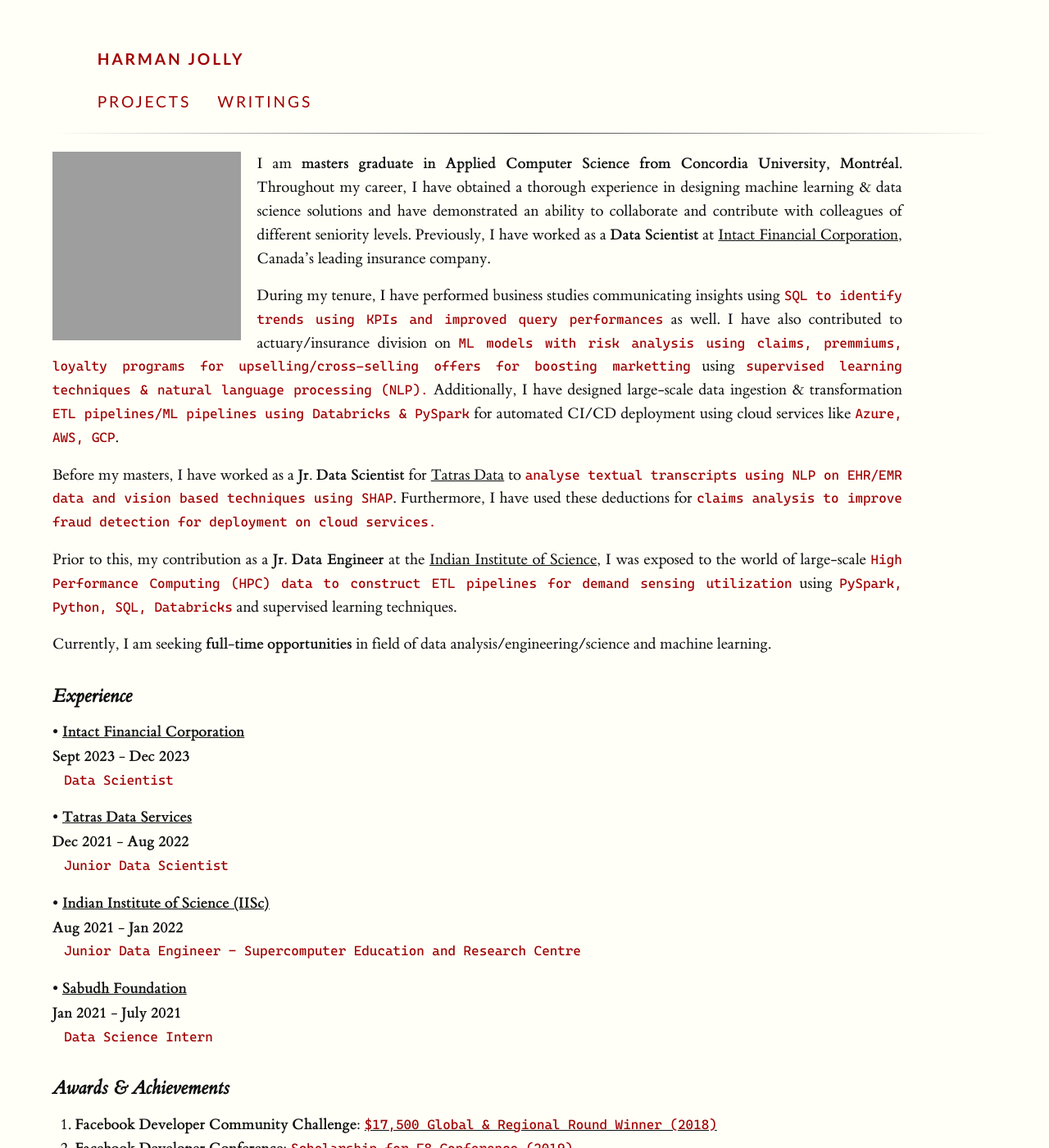
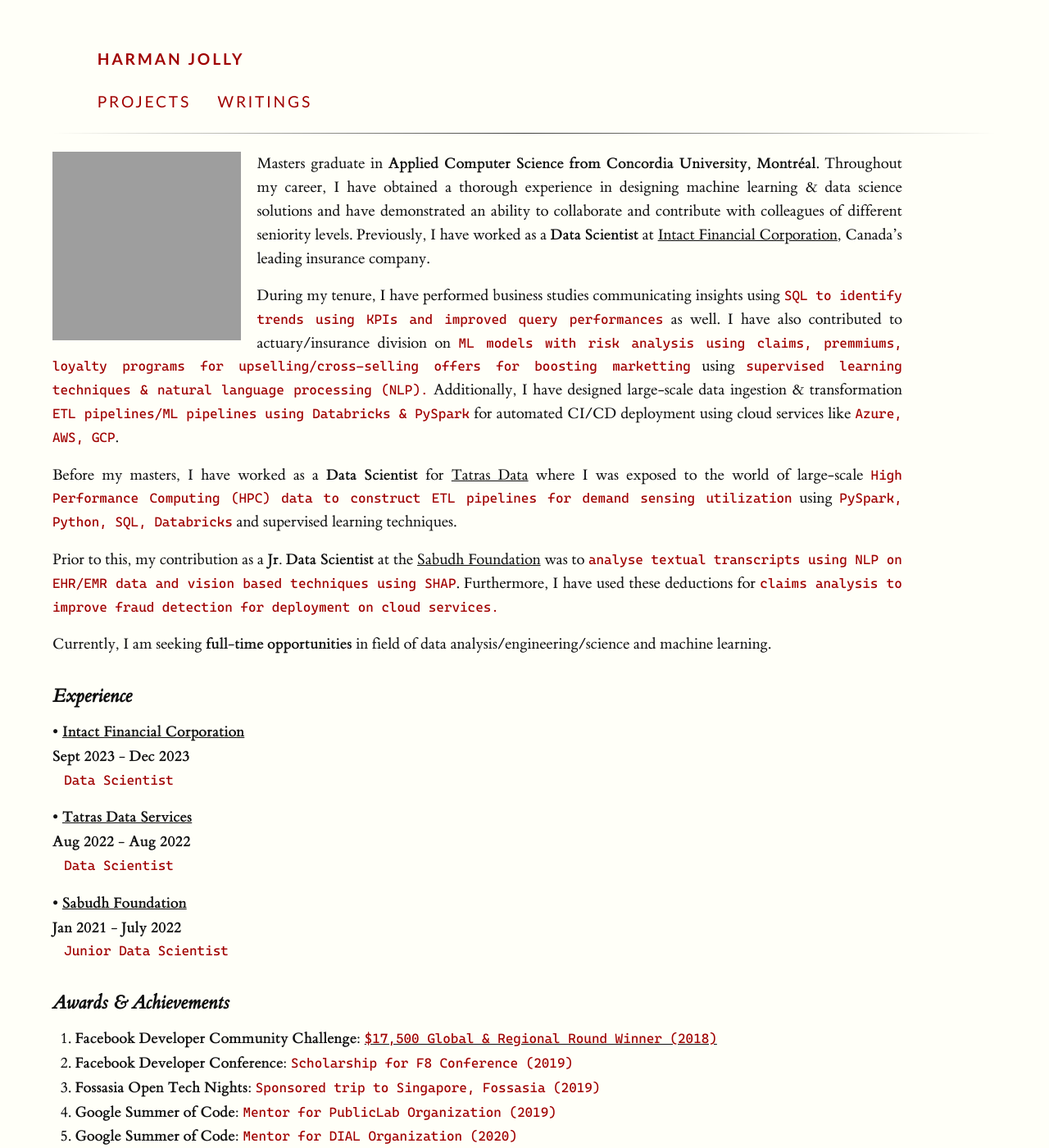
Before and after one commit to coderjolly/coderjolly.github.io, a Jekyll site: the page built from index.md, in a window 1280 px wide and 1400 px high. Shown: the whole window at 82% size. Built offline with Jekyll 4.4.1, drawn with Linux system fonts in a browser that asks for light colours; a style sheet for code colours, icons or effects is not loaded; grey boxes are pictures that could not be loaded.

Commit message:
changed Index.html

```diff
--- a/index.md
+++ b/index.md
@@ -12,15 +12,15 @@ nav_exclude: true
 
 <!-- SUMMARY -->
 
-I am **masters graduate in Applied Computer Science from Concordia University, Montréal**. Throughout my career, I have obtained a thorough experience in designing machine learning & data science solutions and have demonstrated an ability to collaborate and contribute with colleagues of different seniority levels. Previously, I have worked as a **Data Scientist** at [Intact Financial Corporation](https://intactlab.ca/), Canada's leading insurance company.
+Masters graduate in **Applied Computer Science from Concordia University, Montréal**. Throughout my career, I have obtained a thorough experience in designing machine learning & data science solutions and have demonstrated an ability to collaborate and contribute with colleagues of different seniority levels. Previously, I have worked as a **Data Scientist** at [Intact Financial Corporation](https://intactlab.ca/), Canada's leading insurance company.
 <!-- ranging from my classmates to upper-management in order to push my boundaries.  -->
 
 During my tenure, I have performed business studies communicating insights using `SQL to identify trends using KPIs and improved query performances` as well. I have also contributed to actuary/insurance division on `ML models with risk analysis using claims, premmiums, loyalty programs for upselling/cross-selling offers for boosting marketting` using `supervised learning techniques & natural language processing (NLP).`
 Additionally, I have designed large-scale data ingestion & transformation `ETL pipelines/ML pipelines using Databricks & PySpark` for automated CI/CD deployment using cloud services like `Azure, AWS, GCP`.
 
-Before my masters, I have worked as a **Jr. Data Scientist** for [Tatras Data](https://tatrasdata.com/){:target="_blank"} to `analyse textual transcripts using NLP on EHR/EMR data and vision based techniques using SHAP`. Furthermore, I have used these deductions for `claims analysis to improve fraud detection for deployment on cloud services.`
+Before my masters, I have worked as a **Data Scientist** for [Tatras Data](https://tatrasdata.com/){:target="_blank"} where I was exposed to the world of large-scale `High Performance Computing (HPC) data to construct ETL pipelines for demand sensing utilization` using `PySpark, Python, SQL, Databricks` and supervised learning techniques.
 
-Prior to this, my contribution as a **Jr. Data Engineer** at the [Indian Institute of Science](https://www.serc.iisc.ac.in/supercomputer/for-traditional-hpc-simulations-param-pravega/){:target="_blank"}, I was exposed to the world of large-scale `High Performance Computing (HPC) data to construct ETL pipelines for demand sensing utilization` using `PySpark, Python, SQL, Databricks` and supervised learning techniques.
+Prior to this, my contribution as a **Jr. Data Scientist** at the [Sabudh Foundation](https://www.linkedin.com/company/sabudh-foundation/posts/){:target="_blank"} was to `analyse textual transcripts using NLP on EHR/EMR data and vision based techniques using SHAP`. Furthermore, I have used these deductions for `claims analysis to improve fraud detection for deployment on cloud services.`
 
 Currently, I am seeking **full-time opportunities** in field of data analysis/engineering/science and machine learning.
 
@@ -31,15 +31,11 @@ Currently, I am seeking **full-time opportunities** in field of data analysis/en
 &#8226; [**Intact Financial Corporation**](https://intactlab.ca/){:target="_blank"} &nbsp;&nbsp;&nbsp;&nbsp;&nbsp;&nbsp;&nbsp;&nbsp;&nbsp;&nbsp;&nbsp;&nbsp;&nbsp;&nbsp;&nbsp;&nbsp;&nbsp;&nbsp;&nbsp;&nbsp;&nbsp;&nbsp;&nbsp;&nbsp;&nbsp;&nbsp;&nbsp;&nbsp;&nbsp;&nbsp;&nbsp;&nbsp;&nbsp;&nbsp;&nbsp;&nbsp;&nbsp;&nbsp;&nbsp;&nbsp;&nbsp;&nbsp;&nbsp;&nbsp;&nbsp;&nbsp;&nbsp;&nbsp;&nbsp;&nbsp;&nbsp;&nbsp;&nbsp;&nbsp;&nbsp;&nbsp;&nbsp;&nbsp;&nbsp;&nbsp;&nbsp;&nbsp;&nbsp;&nbsp;&nbsp;&nbsp;&nbsp;&nbsp;&nbsp;&nbsp;&nbsp;&nbsp;&nbsp;&nbsp;&nbsp;&nbsp;&nbsp;&nbsp;&nbsp;&nbsp;&nbsp;&nbsp;&nbsp;&nbsp;&nbsp;&nbsp;&nbsp;&nbsp;&nbsp;&nbsp;&nbsp;&nbsp;&nbsp;&nbsp;&nbsp;&nbsp;&nbsp;&nbsp;&nbsp;&nbsp;&nbsp;&nbsp;&nbsp;&nbsp;&nbsp;&nbsp;&nbsp;&nbsp;&nbsp;&nbsp;&nbsp;&nbsp;&nbsp;&nbsp;&nbsp;&nbsp;&nbsp;&nbsp;&nbsp;&nbsp;&nbsp;&nbsp;&nbsp;&nbsp;&nbsp;&nbsp;&nbsp;&nbsp;&nbsp;&nbsp;&nbsp;&nbsp;&nbsp;&nbsp;&nbsp;&nbsp;&nbsp;&nbsp;&nbsp;&nbsp;&nbsp;&nbsp;&nbsp;&nbsp;&nbsp;&nbsp;&nbsp;&nbsp;&nbsp;&nbsp;&nbsp;&nbsp;&nbsp;&nbsp;&nbsp;&nbsp;&nbsp;&nbsp;&nbsp;&nbsp;&nbsp;&nbsp;&nbsp;&nbsp;&nbsp; **Sept 2023 - Dec 2023**<br/>
 &nbsp;&nbsp; `Data Scientist`
 
-&#8226; [**Tatras Data Services**](https://tatrasdata.com/){:target="_blank"} &nbsp;&nbsp;&nbsp;&nbsp;&nbsp;&nbsp;&nbsp;&nbsp;&nbsp;&nbsp;&nbsp;&nbsp;&nbsp;&nbsp;&nbsp;&nbsp;&nbsp;&nbsp;&nbsp;&nbsp;&nbsp;&nbsp;&nbsp;&nbsp;&nbsp;&nbsp;&nbsp;&nbsp;&nbsp;&nbsp;&nbsp;&nbsp;&nbsp;&nbsp;&nbsp;&nbsp;&nbsp;&nbsp;&nbsp;&nbsp;&nbsp;&nbsp;&nbsp;&nbsp;&nbsp;&nbsp;&nbsp;&nbsp;&nbsp;&nbsp;&nbsp;&nbsp;&nbsp;&nbsp;&nbsp;&nbsp;&nbsp;&nbsp;&nbsp;&nbsp;&nbsp;&nbsp;&nbsp;&nbsp;&nbsp;&nbsp;&nbsp;&nbsp;&nbsp;&nbsp;&nbsp;&nbsp;&nbsp;&nbsp;&nbsp;&nbsp;&nbsp;&nbsp;&nbsp;&nbsp;&nbsp;&nbsp;&nbsp;&nbsp;&nbsp;&nbsp;&nbsp;&nbsp;&nbsp;&nbsp;&nbsp;&nbsp;&nbsp;&nbsp;&nbsp;&nbsp;&nbsp;&nbsp;&nbsp;&nbsp;&nbsp;&nbsp;&nbsp;&nbsp;&nbsp;&nbsp;&nbsp;&nbsp;&nbsp;&nbsp;&nbsp;&nbsp;&nbsp;&nbsp;&nbsp;&nbsp;&nbsp;&nbsp;&nbsp;&nbsp;&nbsp;&nbsp;&nbsp;&nbsp;&nbsp;&nbsp;&nbsp;&nbsp;&nbsp;&nbsp;&nbsp;&nbsp;&nbsp;&nbsp;&nbsp;&nbsp;&nbsp;&nbsp;&nbsp;&nbsp;&nbsp;&nbsp;&nbsp;&nbsp;&nbsp;&nbsp;&nbsp;&nbsp;&nbsp;&nbsp;&nbsp;&nbsp;&nbsp;&nbsp;&nbsp;&nbsp;&nbsp;&nbsp;&nbsp;&nbsp;&nbsp;&nbsp;&nbsp;&nbsp;&nbsp;&nbsp;&nbsp;&nbsp;&nbsp;&nbsp;&nbsp;&nbsp;&nbsp;&nbsp;&nbsp;&nbsp;&nbsp;&nbsp; **Dec 2021 - Aug 2022**<br/>
+&#8226; [**Tatras Data Services**](https://tatrasdata.com/){:target="_blank"} &nbsp;&nbsp;&nbsp;&nbsp;&nbsp;&nbsp;&nbsp;&nbsp;&nbsp;&nbsp;&nbsp;&nbsp;&nbsp;&nbsp;&nbsp;&nbsp;&nbsp;&nbsp;&nbsp;&nbsp;&nbsp;&nbsp;&nbsp;&nbsp;&nbsp;&nbsp;&nbsp;&nbsp;&nbsp;&nbsp;&nbsp;&nbsp;&nbsp;&nbsp;&nbsp;&nbsp;&nbsp;&nbsp;&nbsp;&nbsp;&nbsp;&nbsp;&nbsp;&nbsp;&nbsp;&nbsp;&nbsp;&nbsp;&nbsp;&nbsp;&nbsp;&nbsp;&nbsp;&nbsp;&nbsp;&nbsp;&nbsp;&nbsp;&nbsp;&nbsp;&nbsp;&nbsp;&nbsp;&nbsp;&nbsp;&nbsp;&nbsp;&nbsp;&nbsp;&nbsp;&nbsp;&nbsp;&nbsp;&nbsp;&nbsp;&nbsp;&nbsp;&nbsp;&nbsp;&nbsp;&nbsp;&nbsp;&nbsp;&nbsp;&nbsp;&nbsp;&nbsp;&nbsp;&nbsp;&nbsp;&nbsp;&nbsp;&nbsp;&nbsp;&nbsp;&nbsp;&nbsp;&nbsp;&nbsp;&nbsp;&nbsp;&nbsp;&nbsp;&nbsp;&nbsp;&nbsp;&nbsp;&nbsp;&nbsp;&nbsp;&nbsp;&nbsp;&nbsp;&nbsp;&nbsp;&nbsp;&nbsp;&nbsp;&nbsp;&nbsp;&nbsp;&nbsp;&nbsp;&nbsp;&nbsp;&nbsp;&nbsp;&nbsp;&nbsp;&nbsp;&nbsp;&nbsp;&nbsp;&nbsp;&nbsp;&nbsp;&nbsp;&nbsp;&nbsp;&nbsp;&nbsp;&nbsp;&nbsp;&nbsp;&nbsp;&nbsp;&nbsp;&nbsp;&nbsp;&nbsp;&nbsp;&nbsp;&nbsp;&nbsp;&nbsp;&nbsp;&nbsp;&nbsp;&nbsp;&nbsp;&nbsp;&nbsp;&nbsp;&nbsp;&nbsp;&nbsp;&nbsp;&nbsp;&nbsp;&nbsp;&nbsp;&nbsp;&nbsp;&nbsp;&nbsp;&nbsp;&nbsp;&nbsp; **Aug 2022 - Aug 2022**<br/>
+&nbsp;&nbsp; `Data Scientist`
+
+&#8226; [**Sabudh Foundation**](https://www.linkedin.com/company/sabudh-foundation/posts/){:target="_blank"} &nbsp;&nbsp;&nbsp;&nbsp;&nbsp;&nbsp;&nbsp;&nbsp;&nbsp;&nbsp;&nbsp;&nbsp;&nbsp;&nbsp;&nbsp;&nbsp;&nbsp;&nbsp;&nbsp;&nbsp;&nbsp;&nbsp;&nbsp;&nbsp;&nbsp;&nbsp;&nbsp;&nbsp;&nbsp;&nbsp;&nbsp;&nbsp;&nbsp;&nbsp;&nbsp;&nbsp;&nbsp;&nbsp;&nbsp;&nbsp;&nbsp;&nbsp;&nbsp;&nbsp;&nbsp;&nbsp;&nbsp;&nbsp;&nbsp;&nbsp;&nbsp;&nbsp;&nbsp;&nbsp;&nbsp;&nbsp;&nbsp;&nbsp;&nbsp;&nbsp;&nbsp;&nbsp;&nbsp;&nbsp;&nbsp;&nbsp;&nbsp;&nbsp;&nbsp;&nbsp;&nbsp;&nbsp;&nbsp;&nbsp;&nbsp;&nbsp;&nbsp;&nbsp;&nbsp;&nbsp;&nbsp;&nbsp;&nbsp;&nbsp;&nbsp;&nbsp;&nbsp;&nbsp;&nbsp;&nbsp;&nbsp;&nbsp;&nbsp;&nbsp;&nbsp;&nbsp;&nbsp;&nbsp;&nbsp;&nbsp;&nbsp;&nbsp;&nbsp;&nbsp;&nbsp;&nbsp;&nbsp;&nbsp;&nbsp;&nbsp;&nbsp;&nbsp;&nbsp;&nbsp;&nbsp;&nbsp;&nbsp;&nbsp;&nbsp;&nbsp;&nbsp;&nbsp;&nbsp;&nbsp;&nbsp;&nbsp;&nbsp;&nbsp;&nbsp;&nbsp;&nbsp;&nbsp;&nbsp;&nbsp;&nbsp;&nbsp;&nbsp;&nbsp;&nbsp;&nbsp;&nbsp;&nbsp;&nbsp;&nbsp;&nbsp;&nbsp;&nbsp;&nbsp;&nbsp;&nbsp;&nbsp;&nbsp;&nbsp;&nbsp;&nbsp;&nbsp;&nbsp;&nbsp;&nbsp;&nbsp;&nbsp;&nbsp;&nbsp;&nbsp;&nbsp;&nbsp;&nbsp;&nbsp;&nbsp;&nbsp;&nbsp;&nbsp;&nbsp;&nbsp;&nbsp;&nbsp;&nbsp;&nbsp;&nbsp;&nbsp;&nbsp;&nbsp; **Jan 2021 - July 2022**<br/>
 &nbsp;&nbsp; `Junior Data Scientist`
-
-&#8226; [**Indian Institute of Science (IISc)**](https://www.serc.iisc.ac.in/supercomputer/for-traditional-hpc-simulations-param-pravega/){:target="_blank"} &nbsp;&nbsp;&nbsp;&nbsp;&nbsp;&nbsp;&nbsp;&nbsp;&nbsp;&nbsp;&nbsp;&nbsp;&nbsp;&nbsp;&nbsp;&nbsp;&nbsp;&nbsp;&nbsp;&nbsp;&nbsp;&nbsp;&nbsp;&nbsp;&nbsp;&nbsp;&nbsp;&nbsp;&nbsp;&nbsp;&nbsp;&nbsp;&nbsp;&nbsp;&nbsp;&nbsp;&nbsp;&nbsp;&nbsp;&nbsp;&nbsp;&nbsp;&nbsp;&nbsp;&nbsp;&nbsp;&nbsp;&nbsp;&nbsp;&nbsp;&nbsp;&nbsp;&nbsp;&nbsp;&nbsp;&nbsp;&nbsp;&nbsp;&nbsp;&nbsp;&nbsp;&nbsp;&nbsp;&nbsp;&nbsp;&nbsp;&nbsp;&nbsp;&nbsp;&nbsp;&nbsp;&nbsp;&nbsp;&nbsp;&nbsp;&nbsp;&nbsp;&nbsp;&nbsp;&nbsp;&nbsp;&nbsp;&nbsp;&nbsp;&nbsp;&nbsp;&nbsp;&nbsp;&nbsp;&nbsp;&nbsp;&nbsp;&nbsp;&nbsp;&nbsp;&nbsp;&nbsp;&nbsp;&nbsp;&nbsp;&nbsp;&nbsp;&nbsp;&nbsp;&nbsp;&nbsp;&nbsp;&nbsp;&nbsp;&nbsp;&nbsp;&nbsp;&nbsp;&nbsp;&nbsp;&nbsp;&nbsp;&nbsp;&nbsp;&nbsp;&nbsp;&nbsp;&nbsp;&nbsp;&nbsp;&nbsp;&nbsp;&nbsp;&nbsp;&nbsp;&nbsp;&nbsp;&nbsp;&nbsp;&nbsp;&nbsp;&nbsp;&nbsp;&nbsp;&nbsp;&nbsp;&nbsp;&nbsp;&nbsp;&nbsp;&nbsp;&nbsp;&nbsp;&nbsp;&nbsp;&nbsp;&nbsp;&nbsp;&nbsp;&nbsp;&nbsp;&nbsp;&nbsp;&nbsp;&nbsp; **Aug 2021 - Jan 2022**<br/>
-&nbsp;&nbsp; `Junior Data Engineer  - Supercomputer Education and Research Centre`
-
-
-&#8226; [**Sabudh Foundation**](https://sabudh.org/){:target="_blank"} &nbsp;&nbsp;&nbsp;&nbsp;&nbsp;&nbsp;&nbsp;&nbsp;&nbsp;&nbsp;&nbsp;&nbsp;&nbsp;&nbsp;&nbsp;&nbsp;&nbsp;&nbsp;&nbsp;&nbsp;&nbsp;&nbsp;&nbsp;&nbsp;&nbsp;&nbsp;&nbsp;&nbsp;&nbsp;&nbsp;&nbsp;&nbsp;&nbsp;&nbsp;&nbsp;&nbsp;&nbsp;&nbsp;&nbsp;&nbsp;&nbsp;&nbsp;&nbsp;&nbsp;&nbsp;&nbsp;&nbsp;&nbsp;&nbsp;&nbsp;&nbsp;&nbsp;&nbsp;&nbsp;&nbsp;&nbsp;&nbsp;&nbsp;&nbsp;&nbsp;&nbsp;&nbsp;&nbsp;&nbsp;&nbsp;&nbsp;&nbsp;&nbsp;&nbsp;&nbsp;&nbsp;&nbsp;&nbsp;&nbsp;&nbsp;&nbsp;&nbsp;&nbsp;&nbsp;&nbsp;&nbsp;&nbsp;&nbsp;&nbsp;&nbsp;&nbsp;&nbsp;&nbsp;&nbsp;&nbsp;&nbsp;&nbsp;&nbsp;&nbsp;&nbsp;&nbsp;&nbsp;&nbsp;&nbsp;&nbsp;&nbsp;&nbsp;&nbsp;&nbsp;&nbsp;&nbsp;&nbsp;&nbsp;&nbsp;&nbsp;&nbsp;&nbsp;&nbsp;&nbsp;&nbsp;&nbsp;&nbsp;&nbsp;&nbsp;&nbsp;&nbsp;&nbsp;&nbsp;&nbsp;&nbsp;&nbsp;&nbsp;&nbsp;&nbsp;&nbsp;&nbsp;&nbsp;&nbsp;&nbsp;&nbsp;&nbsp;&nbsp;&nbsp;&nbsp;&nbsp;&nbsp;&nbsp;&nbsp;&nbsp;&nbsp;&nbsp;&nbsp;&nbsp;&nbsp;&nbsp;&nbsp;&nbsp;&nbsp;&nbsp;&nbsp;&nbsp;&nbsp;&nbsp;&nbsp;&nbsp;&nbsp;&nbsp;&nbsp;&nbsp;&nbsp;&nbsp;&nbsp;&nbsp;&nbsp;&nbsp;&nbsp;&nbsp;&nbsp;&nbsp;&nbsp;&nbsp;&nbsp;&nbsp;&nbsp;&nbsp;&nbsp;&nbsp; **Jan 2021 - July 2021**<br/>
-&nbsp;&nbsp; `Data Science Intern`
 
 <!-- ------------- PROJECTS ------------------ -->
 
```
